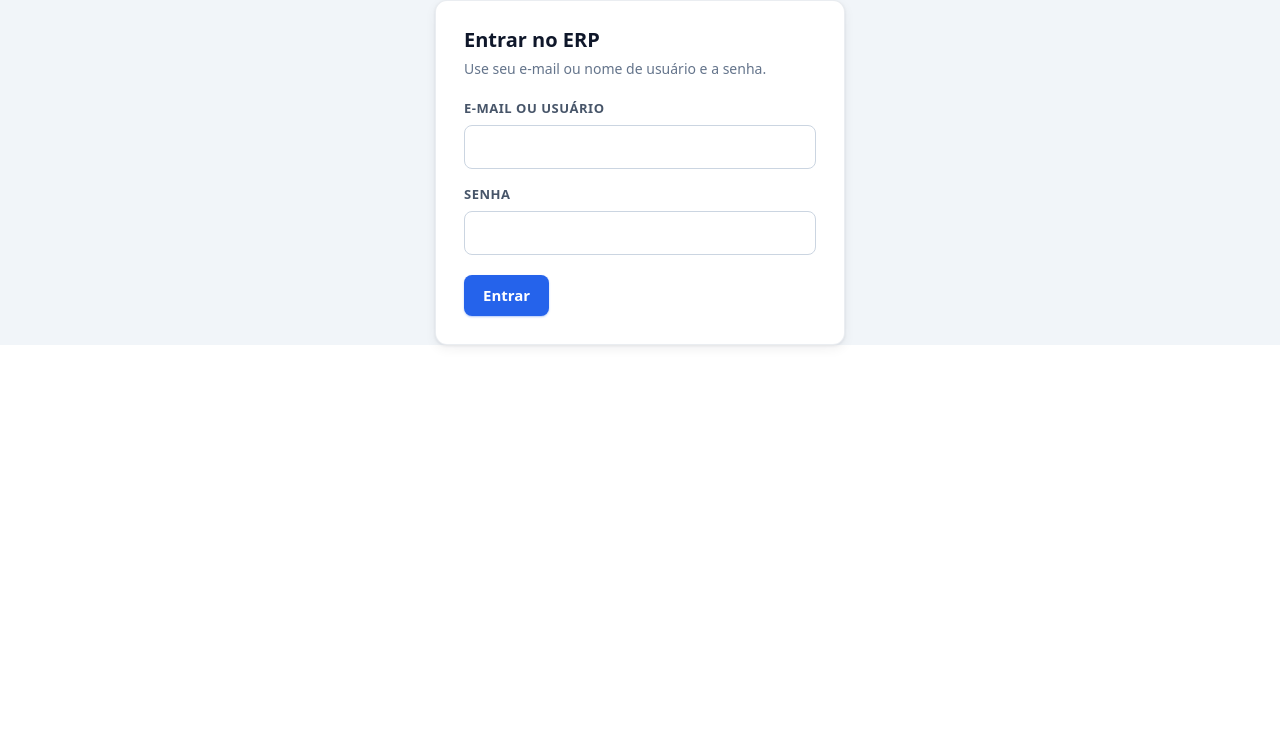
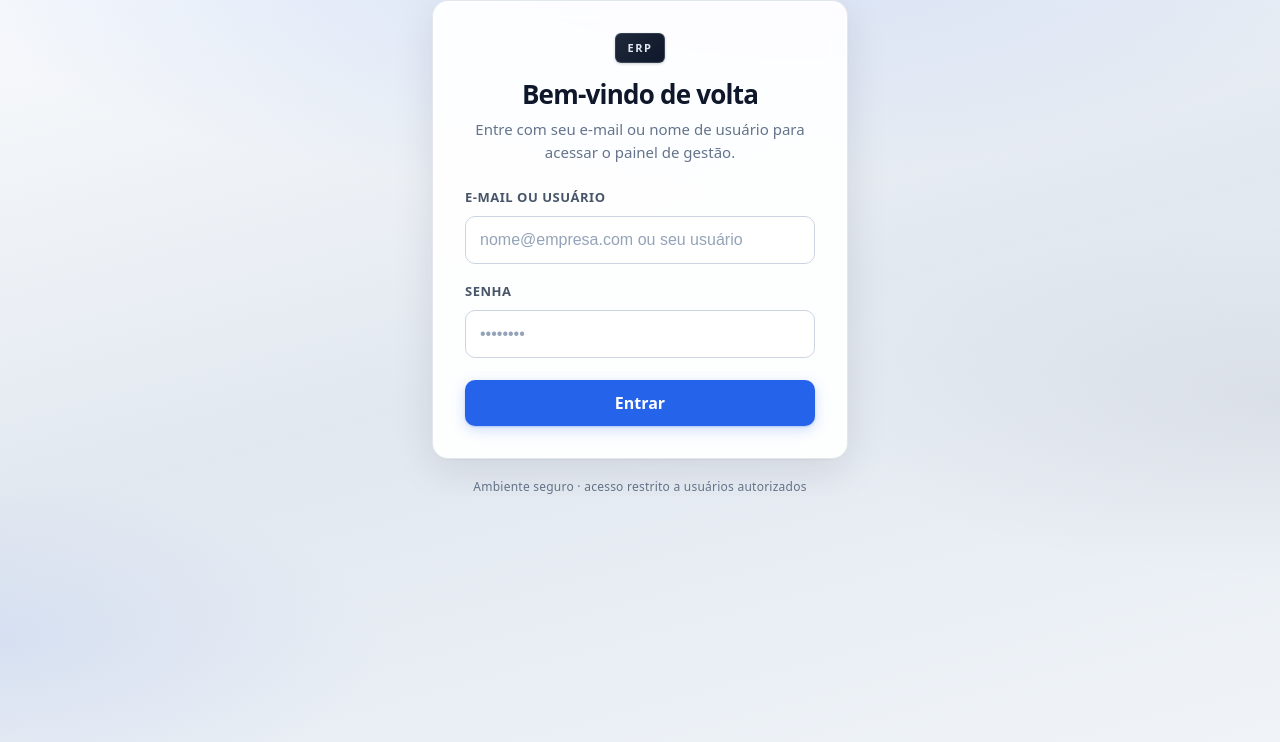
Before and after one commit to ale0allen/erp, a React app in the folder frontend/: page /login in a window 1280 px wide. Shown: the top 742 px of the page. Built offline with nearby package versions, Linux system fonts and the light colour scheme; no server answers; the HTML template or start-up script is replaced by a standard one.

Commit message:
Inserindo login

```diff
--- a/frontend/src/pages/LoginPage.css
+++ b/frontend/src/pages/LoginPage.css
@@ -1,34 +1,232 @@
+/* Página de login — visual alinhado ao shell ERP (sidebar #0f172a, azul #2563eb) */
+
 .login-page {
+  position: relative;
   display: flex;
   min-height: 100vh;
+  min-height: 100dvh;
   align-items: center;
   justify-content: center;
-  padding: 1.5rem;
-  background: #f1f5f9;
+  padding: clamp(1rem, 4vw, 2rem);
   box-sizing: border-box;
+  overflow-x: hidden;
+  font-family:
+    system-ui,
+    -apple-system,
+    'Segoe UI',
+    Roboto,
+    'Helvetica Neue',
+    Arial,
+    sans-serif;
 }
 
-.login-page__panel {
+.login-page__bg {
+  position: fixed;
+  inset: 0;
+  z-index: 0;
+  background:
+    radial-gradient(ellipse 120% 80% at 50% -20%, rgba(37, 99, 235, 0.18), transparent 55%),
+    radial-gradient(ellipse 80% 50% at 100% 50%, rgba(15, 23, 42, 0.06), transparent 45%),
+    radial-gradient(ellipse 60% 40% at 0% 80%, rgba(37, 99, 235, 0.08), transparent 50%),
+    linear-gradient(165deg, #f8fafc 0%, #e2e8f0 45%, #f1f5f9 100%);
+  pointer-events: none;
+}
+
+.login-page__content {
+  position: relative;
+  z-index: 1;
   width: 100%;
-  max-width: 22rem;
+  max-width: 26rem;
+  display: flex;
+  flex-direction: column;
+  align-items: stretch;
+  gap: 1.25rem;
+}
+
+.login-page__card.card {
+  margin: 0;
+  padding: clamp(1.5rem, 4vw, 2rem);
+  border-radius: 1rem;
+  border: 1px solid rgba(148, 163, 184, 0.25);
+  box-shadow:
+    0 1px 2px rgba(15, 23, 42, 0.04),
+    0 12px 40px rgba(15, 23, 42, 0.1),
+    0 0 0 1px rgba(255, 255, 255, 0.6) inset;
+  background: rgba(255, 255, 255, 0.92);
+  backdrop-filter: blur(8px);
+}
+
+.login-page__header {
+  margin-bottom: 0.25rem;
+  text-align: center;
+}
+
+.login-page__brand {
+  display: inline-block;
+  margin: 0 0 1rem;
+  padding: 0.35rem 0.75rem;
+  font-size: 0.6875rem;
+  font-weight: 700;
+  letter-spacing: 0.14em;
+  text-transform: uppercase;
+  color: #e2e8f0;
+  background: linear-gradient(135deg, #1e293b 0%, #0f172a 100%);
+  border-radius: 0.375rem;
+  border: 1px solid rgba(148, 163, 184, 0.25);
+  box-shadow: 0 1px 3px rgba(15, 23, 42, 0.2);
 }
 
 .login-page__title {
   margin: 0 0 0.5rem;
-  font-size: 1.25rem;
+  font-size: clamp(1.375rem, 4vw, 1.625rem);
   font-weight: 700;
+  letter-spacing: -0.03em;
+  line-height: 1.2;
   color: #0f172a;
 }
 
-.login-page__subtitle {
-  margin: 0 0 1.25rem;
-  font-size: 0.875rem;
+.login-page__lead {
+  margin: 0;
+  font-size: 0.9375rem;
+  line-height: 1.55;
   color: #64748b;
-  line-height: 1.45;
+  max-width: 22rem;
+  margin-left: auto;
+  margin-right: auto;
 }
 
 .login-page__form {
   display: flex;
   flex-direction: column;
-  gap: 1rem;
+  gap: 1.125rem;
+  margin-top: 1.5rem;
 }
+
+.login-page__field.form-field {
+  gap: 0.5rem;
+}
+
+.login-page__input.form-input {
+  padding: 0.75rem 0.875rem;
+  min-height: 2.75rem;
+  border-radius: 0.625rem;
+  border-color: #cbd5e1;
+  transition:
+    border-color 0.15s ease,
+    box-shadow 0.15s ease,
+    background-color 0.15s ease;
+}
+
+.login-page__input.form-input::placeholder {
+  color: #94a3b8;
+}
+
+.login-page__input.form-input:hover:not(:disabled) {
+  border-color: #94a3b8;
+}
+
+.login-page__input.form-input:focus {
+  border-color: #2563eb;
+  box-shadow: 0 0 0 3px rgba(37, 99, 235, 0.22);
+}
+
+.login-page__input.form-input:focus-visible {
+  outline: none;
+  border-color: #2563eb;
+  box-shadow: 0 0 0 3px rgba(37, 99, 235, 0.28);
+}
+
+.login-page__input.form-input:disabled {
+  opacity: 0.65;
+  cursor: not-allowed;
+  background: #f8fafc;
+}
+
+.login-page__alert {
+  padding: 0.875rem 1rem 0.875rem 1rem;
+  border-radius: 0.625rem;
+  border: 1px solid #fecaca;
+  background: linear-gradient(180deg, #fff5f5 0%, #fef2f2 100%);
+  box-shadow: 0 1px 2px rgba(185, 28, 28, 0.06);
+}
+
+.login-page__alert-title {
+  display: block;
+  font-size: 0.8125rem;
+  font-weight: 700;
+  color: #991b1b;
+  margin-bottom: 0.25rem;
+  letter-spacing: 0.01em;
+}
+
+.login-page__alert-text {
+  margin: 0;
+  font-size: 0.875rem;
+  line-height: 1.5;
+  color: #b91c1c;
+}
+
+.login-page__actions {
+  margin-top: 0.25rem;
+}
+
+.login-page__submit.btn.btn--primary {
+  width: 100%;
+  min-height: 2.875rem;
+  padding: 0.75rem 1.25rem;
+  font-size: 1rem;
+  font-weight: 600;
+  border-radius: 0.625rem;
+  gap: 0.5rem;
+  box-shadow:
+    0 1px 2px rgba(37, 99, 235, 0.25),
+    0 4px 14px rgba(37, 99, 235, 0.2);
+}
+
+.login-page__submit.btn.btn--primary:hover:not(:disabled) {
+  box-shadow:
+    0 2px 4px rgba(37, 99, 235, 0.3),
+    0 8px 20px rgba(37, 99, 235, 0.22);
+}
+
+.login-page__submit.btn.btn--primary:disabled {
+  opacity: 0.75;
+  cursor: wait;
+  box-shadow: 0 1px 2px rgba(37, 99, 235, 0.15);
+}
+
+.login-page__spinner {
+  display: inline-block;
+  width: 1rem;
+  height: 1rem;
+  border: 2px solid rgba(255, 255, 255, 0.35);
+  border-top-color: #fff;
+  border-radius: 50%;
+  animation: login-page-spin 0.65s linear infinite;
+  flex-shrink: 0;
+}
+
+@keyframes login-page-spin {
+  to {
+    transform: rotate(360deg);
+  }
+}
+
+.login-page__footer {
+  margin: 0;
+  text-align: center;
+  font-size: 0.75rem;
+  color: #64748b;
+  letter-spacing: 0.02em;
+  line-height: 1.4;
+}
+
+@media (max-width: 380px) {
+  .login-page__title {
+    font-size: 1.25rem;
+  }
+
+  .login-page__lead {
+    font-size: 0.875rem;
+  }
+}
--- a/frontend/src/pages/LoginPage.tsx
+++ b/frontend/src/pages/LoginPage.tsx
@@ -42,55 +42,79 @@ export function LoginPage() {
 
   return (
     <div className="login-page erp-page">
-      <div className="login-page__panel card">
-        <h1 className="login-page__title">Entrar no ERP</h1>
-        <p className="login-page__subtitle">Use seu e-mail ou nome de usuário e a senha.</p>
+      <div className="login-page__bg" aria-hidden="true" />
+      <div className="login-page__content">
+        <div className="login-page__card card">
+          <header className="login-page__header">
+            <p className="login-page__brand">ERP</p>
+            <h1 className="login-page__title">Bem-vindo de volta</h1>
+            <p className="login-page__lead">
+              Entre com seu e-mail ou nome de usuário para acessar o painel de gestão.
+            </p>
+          </header>
 
-        <form className="login-page__form" onSubmit={handleSubmit}>
-          <div className="form-field">
+          <form className="login-page__form" onSubmit={handleSubmit} aria-busy={loading}>
+            <div className="form-field login-page__field">
               <label className="form-label" htmlFor="login-login">
                 E-mail ou usuário
               </label>
               <input
                 id="login-login"
-              className="form-input"
+                className="form-input login-page__input"
                 type="text"
                 autoComplete="username"
                 value={login}
                 onChange={(e) => setLogin(e.target.value)}
                 required
                 disabled={loading}
+                placeholder="nome@empresa.com ou seu usuário"
               />
             </div>
-          <div className="form-field">
+            <div className="form-field login-page__field">
               <label className="form-label" htmlFor="login-password">
                 Senha
               </label>
               <input
                 id="login-password"
-              className="form-input"
+                className="form-input login-page__input"
                 type="password"
                 autoComplete="current-password"
                 value={password}
                 onChange={(e) => setPassword(e.target.value)}
                 required
                 disabled={loading}
+                placeholder="••••••••"
               />
             </div>
 
             {error ? (
-            <p className="status-message status-message--error" role="alert">
-              {error}
-            </p>
+              <div className="login-page__alert" role="alert">
+                <span className="login-page__alert-title">Não foi possível entrar</span>
+                <p className="login-page__alert-text">{error}</p>
+              </div>
             ) : null}
 
-          <div className="form-actions">
-            <button type="submit" className="btn btn--primary" disabled={loading}>
-              {loading ? 'Entrando…' : 'Entrar'}
+            <div className="login-page__actions">
+              <button
+                type="submit"
+                className="btn btn--primary login-page__submit"
+                disabled={loading}
+                aria-disabled={loading}
+              >
+                {loading ? (
+                  <>
+                    <span className="login-page__spinner" aria-hidden="true" />
+                    Entrando…
+                  </>
+                ) : (
+                  'Entrar'
+                )}
               </button>
             </div>
           </form>
         </div>
+        <p className="login-page__footer">Ambiente seguro · acesso restrito a usuários autorizados</p>
+      </div>
     </div>
   )
 }
```
Lines whose indentation alone changed are shown as unchanged.
